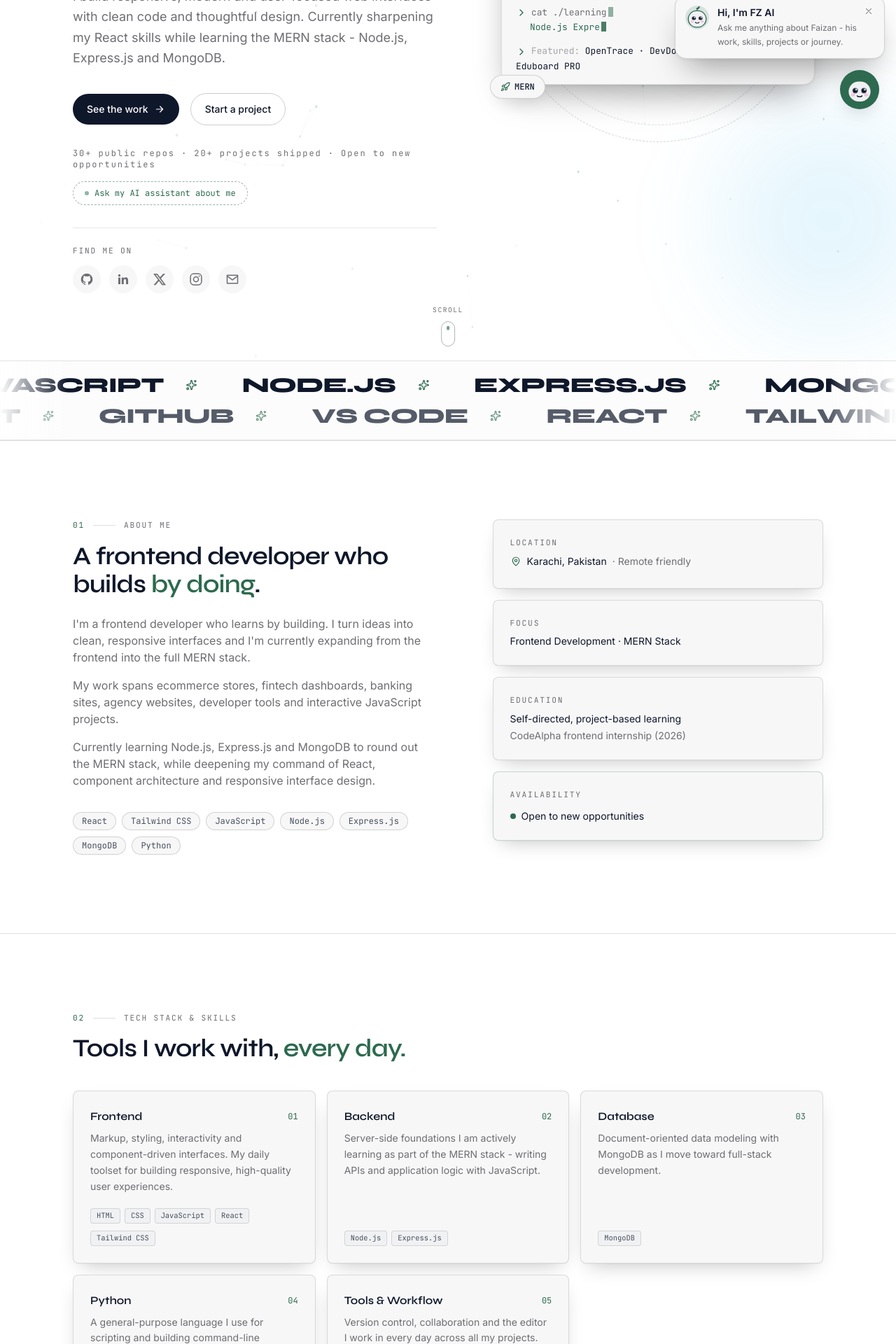
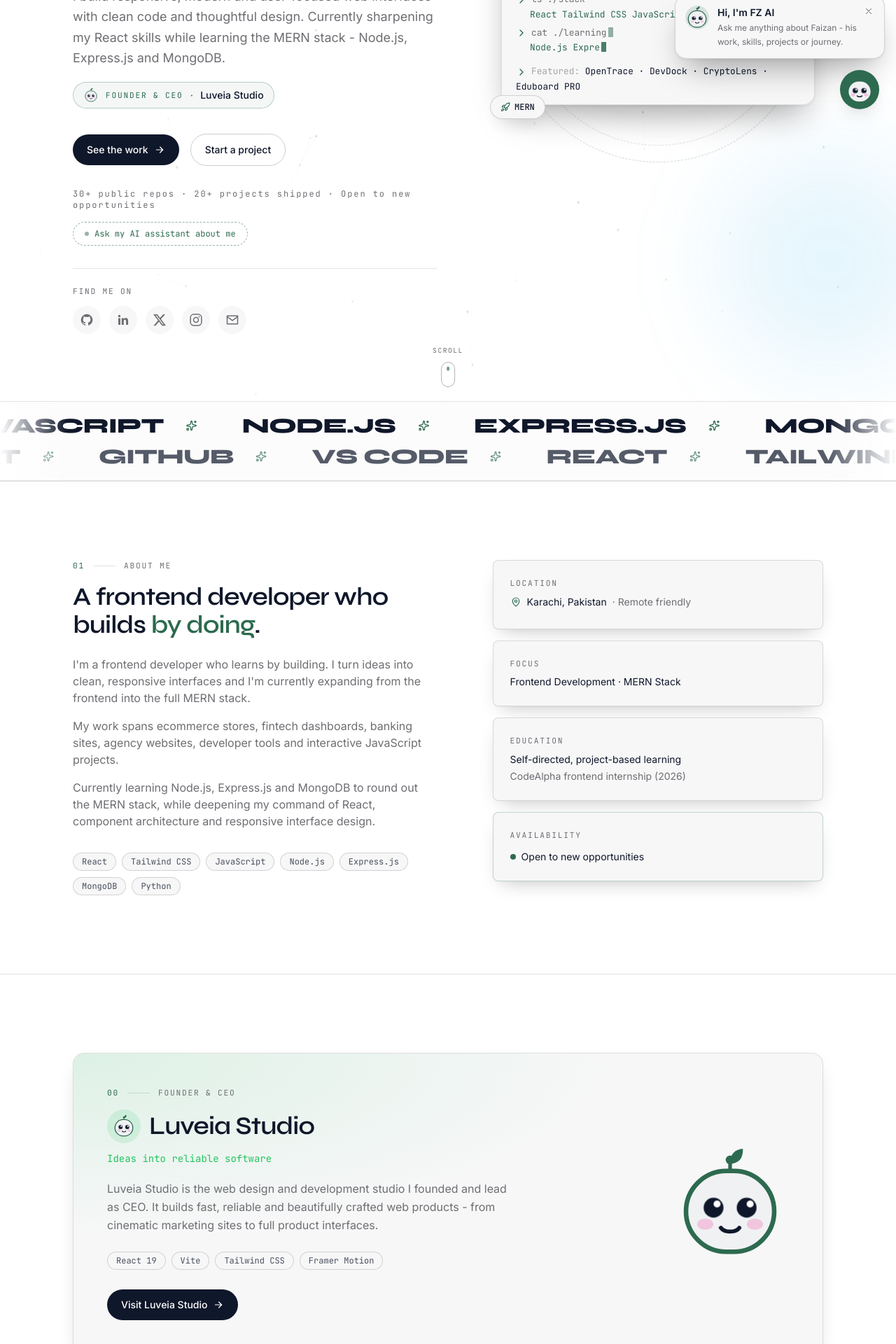
Before and after one commit to Faizan-khan144/faizan-portfolio, a React (Vite) app: page / in a window 1280 px wide. Shown: the part 620-2540 px from the top of the page at 70% size. Built offline with nearby package versions, Linux system fonts and the light colour scheme.

Commit message:
feat(home): add founder badge, hero mascot and Luveia studio section

```diff
--- a/src/pages/Home.jsx
+++ b/src/pages/Home.jsx
@@ -11,11 +11,13 @@
 import Button from '../components/Button'
 import Reveal from '../components/Reveal'
 import ProjectCard from '../components/ProjectCard'
+import Mascot from '../components/Mascot'
 import SocialLinks from '../components/SocialLinks'
 import ContactForm from '../components/ContactForm'
 import Typewriter from '../components/Typewriter'
 import { profile } from '../data/profile'
 import { projects, featuredProjects } from '../data/projects'
+import { studio } from '../data/studio'
 import { skillCategories } from '../data/skills'
 import { journey } from '../data/journey'
 import { IconMail, IconMapPin } from '../components/Icons'
@@ -138,6 +140,14 @@
       onPointerMove={onPointerMove}
       onPointerLeave={onPointerLeave}
     >
+      <motion.div
+        className="absolute -left-6 -top-9 z-30 hidden sm:block"
+        animate={{ rotate: [0, -6, 6, 0], y: [0, -4, 0] }}
+        transition={{ duration: 5.5, repeat: Infinity, ease: 'easeInOut' }}
+        aria-hidden="true"
+      >
+        <Mascot size={66} className="h-[66px] w-[66px] drop-shadow-xl" />
+      </motion.div>
       <div
         className="pointer-events-none absolute inset-1/2 -z-10 h-[24rem] w-[24rem] -translate-x-1/2 -translate-y-1/2"
         aria-hidden="true"
@@ -318,6 +328,22 @@
             <p className="mt-6 max-w-xl text-lg leading-relaxed text-muted">
               {profile.heroDescription}
             </p>
+          </Reveal>
+
+          <Reveal delay={0.13}>
+            <a
+              href={studio.url}
+              target="_blank"
+              rel="noreferrer"
+              className="mt-5 inline-flex items-center gap-2.5 rounded-full border border-accent/30 bg-accent/5 px-3.5 py-1.5 transition-colors hover:border-accent hover:bg-accent/10"
+            >
+              <Mascot size={22} className="h-[22px] w-[22px] shrink-0" />
+              <span className="font-mono text-[0.7rem] uppercase tracking-wide2 text-accent">
+                {studio.role}
+              </span>
+              <span className="text-muted" aria-hidden="true">·</span>
+              <span className="text-sm font-medium text-ink">{studio.name}</span>
+            </a>
           </Reveal>
 
           <Reveal delay={0.15}>
@@ -604,6 +630,71 @@
   )
 }
 
+function Studio() {
+  return (
+    <section className="border-t border-line py-20 lg:py-28">
+      <Container>
+        <Reveal>
+          <div className="relative overflow-hidden rounded-2xl border border-line/10 bg-surface p-8 shadow-card sm:p-12">
+            <div
+              className="pointer-events-none absolute inset-0"
+              style={{
+                background: `radial-gradient(120% 100% at 0% 0%, ${studio.brand}1f, transparent 60%)`,
+              }}
+              aria-hidden="true"
+            ></div>
+            <div className="relative grid items-center gap-10 lg:grid-cols-[1fr_auto] lg:gap-16">
+              <div>
+                <p className="eyebrow mb-4 flex items-center gap-3">
+                  <span className="text-accent">00</span>
+                  <span className="h-px w-8 bg-line" aria-hidden="true"></span>
+                  Founder &amp; CEO
+                </p>
+                <div className="flex items-center gap-3">
+                  <span
+                    className="flex h-12 w-12 items-center justify-center rounded-full"
+                    style={{ backgroundColor: `${studio.brand}22` }}
+                  >
+                    <Mascot size={34} className="h-[34px] w-[34px]" />
+                  </span>
+                  <h2 className="font-display text-3xl font-semibold tracking-tight sm:text-4xl">
+                    {studio.name}
+                  </h2>
+                </div>
+                <p className="mt-3 font-mono text-sm" style={{ color: studio.brand }}>
+                  {studio.tagline}
+                </p>
+                <p className="mt-5 max-w-xl leading-relaxed text-muted">{studio.description}</p>
+                <ul className="mt-6 flex flex-wrap gap-2">
+                  {studio.stack.map((tech) => (
+                    <li key={tech}>
+                      <span className="chip">{tech}</span>
+                    </li>
+                  ))}
+                </ul>
+                <div className="mt-7">
+                  <Button href={studio.url} withArrow>
+                    Visit {studio.name}
+                  </Button>
+                </div>
+              </div>
+              <div className="hidden lg:block">
+                <motion.div
+                  animate={{ y: [0, -10, 0] }}
+                  transition={{ duration: 6, repeat: Infinity, ease: 'easeInOut' }}
+                  aria-hidden="true"
+                >
+                  <Mascot size={168} className="h-[168px] w-[168px]" />
+                </motion.div>
+              </div>
+            </div>
+          </div>
+        </Reveal>
+      </Container>
+    </section>
+  )
+}
+
 function AiSection() {
   return (
     <section className="border-t border-line py-20 lg:py-28">
@@ -720,6 +811,7 @@
       <Hero />
       <TechStrip />
       <About />
+      <Studio />
       <Skills />
       <Experience />
       <Projects />
```
